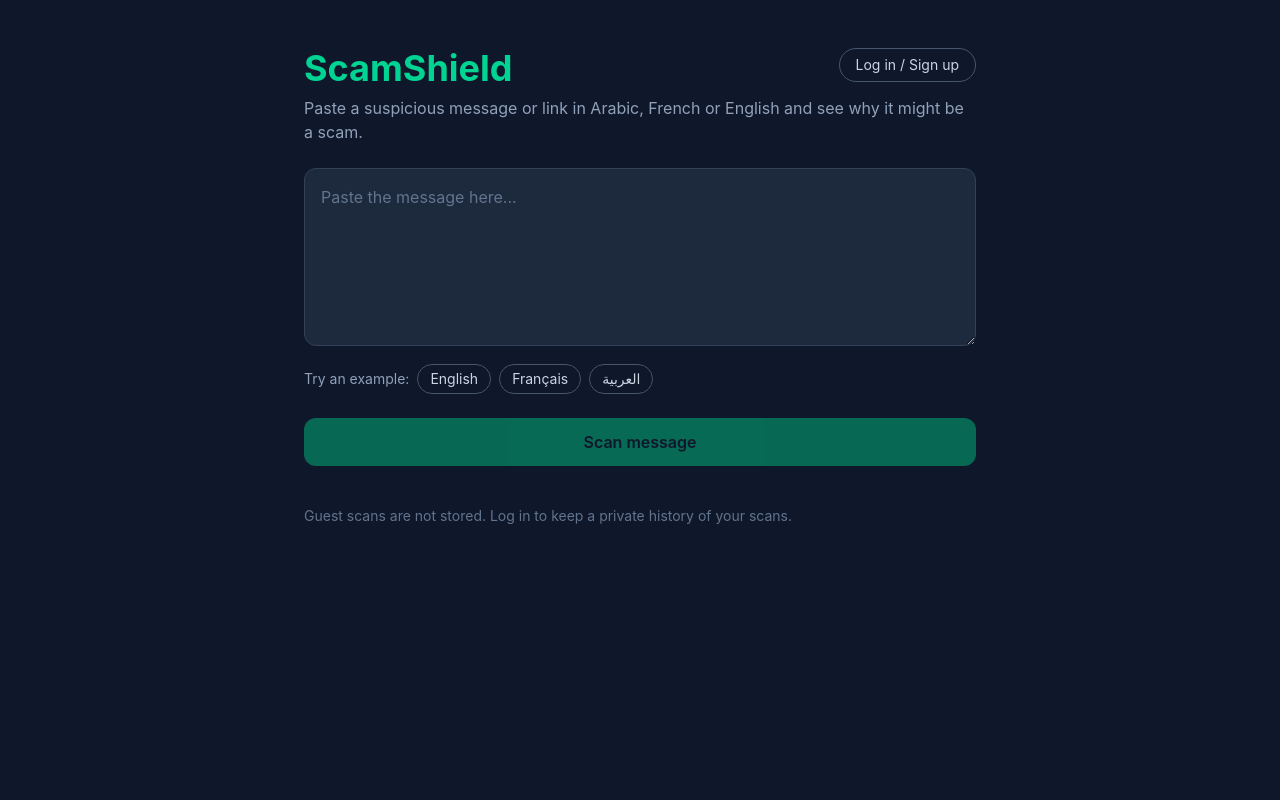
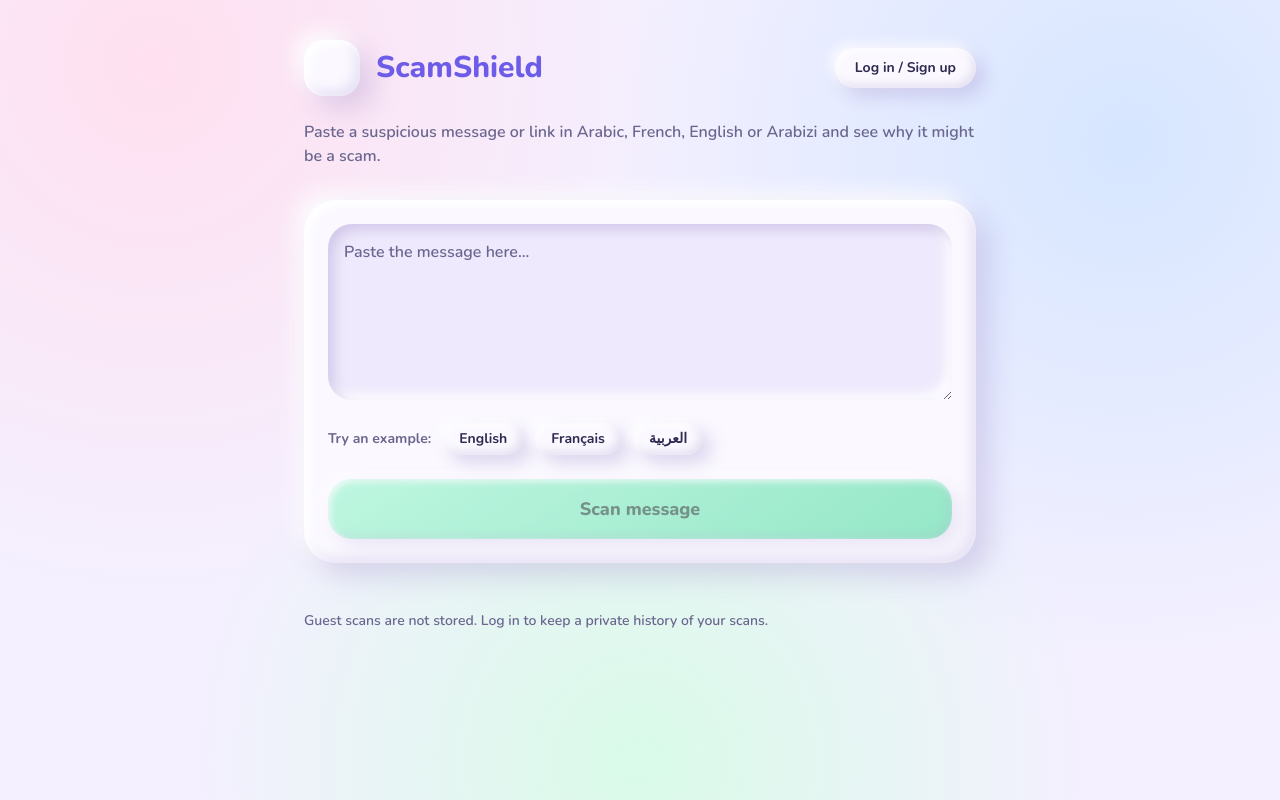
Before and after one commit to marwen-jammazi/scanshield, a React app in the folder frontend/: page / in a window 1280 px wide. Built offline with nearby package versions, Linux system fonts and the light colour scheme; no server answers; the HTML template or start-up script is replaced by a standard one.

Commit message:
updating ui to clay morphism

```diff
--- a/frontend/src/App.jsx
+++ b/frontend/src/App.jsx
@@ -82,49 +82,59 @@ export default function App() {
   }
 
   return (
-    <div className="min-h-screen bg-slate-900 px-4 py-12 text-white">
+    <div className="min-h-screen px-4 py-10 text-ink">
       <main className="mx-auto max-w-2xl">
-        <div className="flex items-start justify-between gap-4">
-          <h1 className="text-4xl font-bold text-emerald-400">ScamShield</h1>
+        <header className="flex items-center justify-between gap-4">
+          <div className="flex items-center gap-4">
+            <div
+              className="clay flex h-14 w-14 shrink-0 items-center justify-center rounded-[1.25rem] text-2xl"
+              aria-hidden="true"
+            >
+
+            </div>
+            <h1 className="text-3xl font-extrabold text-[#6c5ce7]">ScamShield</h1>
+          </div>
+
           {user ? (
             <div className="text-end text-sm">
-              <p className="text-slate-300">{user.email}</p>
-              <button onClick={handleLogout} className="text-slate-400 hover:text-emerald-300">
+              <p className="font-bold">{user.email}</p>
+              <button onClick={handleLogout} className="font-semibold text-ink-soft hover:text-ink">
                 Log out
               </button>
             </div>
           ) : (
             <button
               onClick={() => setShowAuth((v) => !v)}
-              className="rounded-full border border-slate-600 px-4 py-1.5 text-sm text-slate-300 hover:border-emerald-500 hover:text-emerald-300"
+              className="clay-btn rounded-full bg-[#fbf9ff] px-5 py-2.5 text-sm font-bold"
             >
               Log in / Sign up
             </button>
           )}
-        </div>
+        </header>
 
-        <p className="mt-2 text-slate-400">
-          Paste a suspicious message or link in Arabic, French or English and see why it might be a scam.
+        <p className="mt-6 font-semibold text-ink-soft">
+          Paste a suspicious message or link in Arabic, French, English or Arabizi and see why it might be a scam.
         </p>
 
         {!user && showAuth && <AuthForm onAuthenticated={handleAuthenticated} />}
 
+        <section className="clay mt-8 p-6">
           <textarea
             dir="auto"
             value={message}
             onChange={(e) => setMessage(e.target.value)}
             rows={6}
             placeholder="Paste the message here..."
-          className="mt-6 w-full rounded-xl border border-slate-700 bg-slate-800 p-4 text-white placeholder-slate-500 focus:border-emerald-500 focus:outline-none"
+            className="clay-inset w-full resize-y p-4 font-semibold text-ink placeholder:text-ink-soft"
           />
 
-        <div className="mt-3 flex flex-wrap items-center gap-2">
-          <span className="text-sm text-slate-400">Try an example:</span>
+          <div className="mt-4 flex flex-wrap items-center gap-3">
+            <span className="text-sm font-bold text-ink-soft">Try an example:</span>
             {EXAMPLES.map((ex) => (
               <button
                 key={ex.label}
                 onClick={() => setMessage(ex.text)}
-              className="rounded-full border border-slate-600 px-3 py-1 text-sm text-slate-300 hover:border-emerald-500 hover:text-emerald-300"
+                className="clay-btn rounded-full bg-[#fbf9ff] px-4 py-1.5 text-sm font-bold"
               >
                 {ex.label}
               </button>
@@ -134,18 +144,23 @@ export default function App() {
           <button
             onClick={handleScan}
             disabled={loading || message.trim() === ''}
-          className="mt-6 w-full rounded-xl bg-emerald-500 py-3 font-semibold text-slate-900 hover:bg-emerald-400 disabled:cursor-not-allowed disabled:opacity-50"
+            className="clay-btn clay-mint mt-6 w-full py-4 text-lg font-extrabold"
           >
             {loading ? 'Scanning...' : 'Scan message'}
           </button>
+        </section>
 
-        {error && <p className="mt-4 text-red-400">{error}</p>}
+        {error && (
+          <p role="alert" className="mt-5 font-bold text-[#b42323]">
+            {error}
+          </p>
+        )}
         {result && <ResultCard result={result} />}
 
         {user ? (
           <HistoryList items={history} onSelect={handleSelect} />
         ) : (
-          <p className="mt-10 text-sm text-slate-500">
+          <p className="mt-12 text-sm font-semibold text-ink-soft">
             Guest scans are not stored. Log in to keep a private history of your scans.
           </p>
         )}
--- a/frontend/src/components/AuthForm.jsx
+++ b/frontend/src/components/AuthForm.jsx
@@ -23,12 +23,11 @@ export default function AuthForm({ onAuthenticated }) {
     }
   }
 
-  const inputClass =
-    'w-full rounded-lg border border-slate-700 bg-slate-900 p-3 text-white placeholder-slate-500 focus:border-emerald-500 focus:outline-none'
+  const inputClass = 'clay-inset w-full p-4 font-semibold text-ink placeholder:text-ink-soft'
 
   return (
-    <form onSubmit={handleSubmit} className="mt-6 space-y-3 rounded-xl border border-slate-700 bg-slate-800 p-6">
-      <h2 className="text-lg font-semibold">{isLogin ? 'Log in' : 'Create an account'}</h2>
+    <form onSubmit={handleSubmit} className="clay mt-8 space-y-4 p-6">
+      <h2 className="text-xl font-extrabold">{isLogin ? 'Log in' : 'Create an account'}</h2>
 
       <input
         type="email"
@@ -50,13 +49,13 @@ export default function AuthForm({ onAuthenticated }) {
         className={inputClass}
       />
 
-      {error && <p className="text-sm text-red-400">{error}</p>}
+      {error && (
+        <p role="alert" className="font-semibold text-[#b42323]">
+          {error}
+        </p>
+      )}
 
-      <button
-        type="submit"
-        disabled={loading}
-        className="w-full rounded-lg bg-emerald-500 py-3 font-semibold text-slate-900 hover:bg-emerald-400 disabled:opacity-50"
-      >
+      <button type="submit" disabled={loading} className="clay-btn clay-mint w-full py-4 text-lg font-extrabold">
         {loading ? 'Please wait...' : isLogin ? 'Log in' : 'Sign up'}
       </button>
 
@@ -66,7 +65,7 @@ export default function AuthForm({ onAuthenticated }) {
           setMode(isLogin ? 'register' : 'login')
           setError('')
         }}
-        className="w-full text-sm text-slate-400 hover:text-emerald-300"
+        className="w-full font-semibold text-ink-soft hover:text-ink"
       >
         {isLogin ? 'No account yet? Sign up' : 'Already have an account? Log in'}
       </button>
--- a/frontend/src/components/HistoryList.jsx
+++ b/frontend/src/components/HistoryList.jsx
@@ -1,30 +1,32 @@
 const DOT = {
-  LOW: 'bg-emerald-500',
-  MEDIUM: 'bg-amber-500',
-  HIGH: 'bg-red-500',
+  LOW: '#3fd69a',
+  MEDIUM: '#ffb84d',
+  HIGH: '#ff6b6b',
 }
 
 export default function HistoryList({ items, onSelect }) {
   if (items.length === 0) return null
 
   return (
-    <section className="mt-10">
-      <h2 className="text-sm font-semibold uppercase tracking-wide text-slate-400">
-        Recent scans
-      </h2>
-      <ul className="mt-3 space-y-2">
+    <section className="mt-12">
+      <h2 className="text-sm font-extrabold uppercase tracking-wide text-ink-soft">Recent scans</h2>
+      <ul className="mt-4 space-y-4">
         {items.map((item) => (
           <li key={item.id}>
             <button
               onClick={() => onSelect(item)}
               title={new Date(item.createdAt).toLocaleString()}
-              className="flex w-full items-center gap-3 rounded-lg border border-slate-700 bg-slate-800 px-4 py-3 hover:border-emerald-500"
+              className="clay-btn flex w-full items-center gap-3 bg-[#fbf9ff] px-5 py-4"
             >
-              <span className={`h-2.5 w-2.5 shrink-0 rounded-full ${DOT[item.level]}`} />
-              <span dir="auto" className="flex-1 truncate text-start text-slate-200">
+              <span
+                className="clay-pill h-3.5 w-3.5 shrink-0 rounded-full"
+                style={{ background: DOT[item.level] }}
+                aria-hidden="true"
+              />
+              <span dir="auto" className="flex-1 truncate text-start font-semibold">
                 {item.message}
               </span>
-              <span className="text-sm text-slate-400">{item.score}</span>
+              <span className="font-extrabold text-ink-soft">{item.score}</span>
             </button>
           </li>
         ))}
--- a/frontend/src/index.css
+++ b/frontend/src/index.css
@@ -1 +1,97 @@
+@import url('https://fonts.googleapis.com/css2?family=Nunito:wght@500;600;700;800&display=swap');
 @import "tailwindcss";
+
+@theme {
+  --font-sans: 'Nunito', ui-rounded, system-ui, sans-serif;
+  --color-ink: #2f2a52;
+  --color-ink-soft: #6b668f;
+}
+
+:root {
+  color-scheme: light;
+}
+
+body {
+  min-height: 100vh;
+  color: var(--color-ink);
+  background-color: #f4f0ff;
+  background-image:
+    radial-gradient(circle at 12% 8%, #ffe0f0 0, transparent 40%),
+    radial-gradient(circle at 88% 18%, #d6e6ff 0, transparent 40%),
+    radial-gradient(circle at 50% 95%, #d9fbe8 0, transparent 45%);
+  background-attachment: fixed;
+}
+
+:focus-visible {
+  outline: 3px solid #6c5ce7;
+  outline-offset: 3px;
+}
+
+@layer components {
+  /* Raised, puffy surface */
+  .clay {
+    background: #fbf9ff;
+    border-radius: 2rem;
+    box-shadow:
+      12px 12px 28px rgba(140, 120, 190, 0.28),
+      -8px -8px 20px rgba(255, 255, 255, 0.95),
+      inset 5px 5px 10px rgba(255, 255, 255, 0.95),
+      inset -6px -6px 12px rgba(150, 130, 200, 0.18);
+  }
+
+  /* Pressed-in surface */
+  .clay-inset {
+    background: #eee9fc;
+    border-radius: 1.5rem;
+    box-shadow:
+      inset 6px 6px 12px rgba(140, 120, 190, 0.28),
+      inset -6px -6px 12px rgba(255, 255, 255, 0.95);
+  }
+
+  /* Puffy button: lifts on hover, presses in on click */
+  .clay-btn {
+    border-radius: 1.5rem;
+    cursor: pointer;
+    box-shadow:
+      8px 8px 18px rgba(140, 120, 190, 0.28),
+      -4px -4px 12px rgba(255, 255, 255, 0.9),
+      inset 3px 3px 6px rgba(255, 255, 255, 0.7),
+      inset -4px -4px 8px rgba(120, 100, 170, 0.16);
+    transition: transform 0.15s ease, box-shadow 0.15s ease;
+  }
+  .clay-btn:hover:not(:disabled) {
+    transform: translateY(-2px);
+  }
+  .clay-btn:active:not(:disabled) {
+    transform: translateY(1px);
+    box-shadow:
+      inset 4px 4px 10px rgba(120, 100, 170, 0.28),
+      inset -3px -3px 8px rgba(255, 255, 255, 0.8);
+  }
+  .clay-btn:disabled {
+    opacity: 0.55;
+    cursor: not-allowed;
+  }
+
+  .clay-mint {
+    background: linear-gradient(145deg, #8ef5c8, #43d99c);
+    color: #0b3d2c;
+  }
+
+  /* Small puffy element: badges, dots, bar fill */
+  .clay-pill {
+    box-shadow:
+      3px 3px 8px rgba(140, 120, 190, 0.25),
+      inset 2px 2px 4px rgba(255, 255, 255, 0.7),
+      inset -2px -2px 4px rgba(0, 0, 0, 0.08);
+  }
+}
+
+@media (prefers-reduced-motion: reduce) {
+  .clay-btn {
+    transition: none;
+  }
+  .clay-btn:hover:not(:disabled) {
+    transform: none;
+  }
+}
```
Also changed, not shown: frontend/src/components/ResultCard.jsx (+30 -15 lines). Lines whose indentation alone changed are shown as unchanged.
